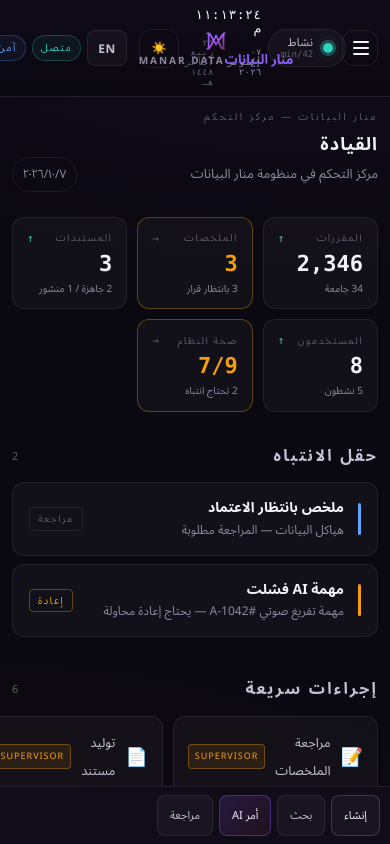
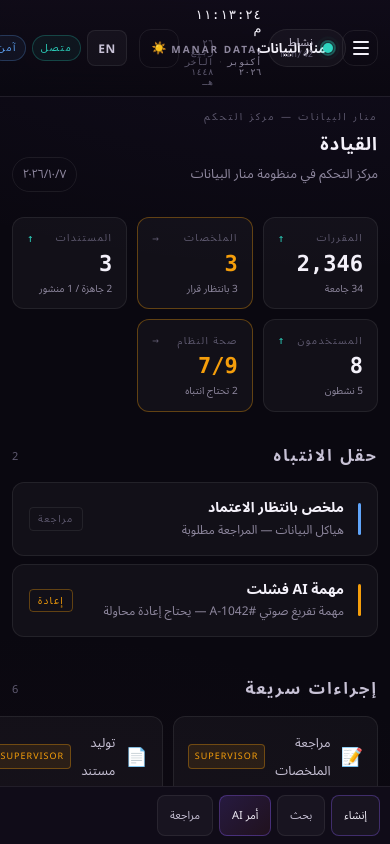
Before and after one commit to zwzz46324-hue/manar-command, a React (Vite) app: page / in a window 390 px wide. Built offline with nearby package versions, Linux system fonts and the light colour scheme.

Commit message:
MANAR COMMAND — Phase 51j: Brand names without logo (mobile)

```diff
--- a/src/design-system/tokens/mobile.css
+++ b/src/design-system/tokens/mobile.css
@@ -247,3 +247,46 @@
     display: none !important;
   }
 }
+
+/* ============================================
+   Phase 51j — الاسمين بدون شعار
+   ============================================ */
+@media (max-width: 767px) {
+  /* إخفاء الشعار البنفسجي */
+  .horizon-brand svg,
+  .horizon-brand > svg,
+  .horizon-brand img {
+    display: none !important;
+  }
+
+  /* الحاوية */
+  .horizon-brand {
+    display: flex !important;
+    flex-direction: row !important;
+    align-items: center !important;
+    gap: 4px !important;
+    padding: 0 !important;
+  }
+
+  /* الاسم العربي */
+  .horizon-brand .brand-text {
+    display: inline !important;
+    font-size: 11px !important;
+    font-weight: 700 !important;
+    white-space: nowrap !important;
+    color: var(--manar-text) !important;
+    line-height: 1 !important;
+  }
+
+  /* الاسم الإنجليزي */
+  .horizon-brand .brand-sub {
+    display: inline !important;
+    font-size: 9px !important;
+    font-weight: 500 !important;
+    white-space: nowrap !important;
+    color: var(--manar-muted) !important;
+    letter-spacing: 0.5px !important;
+    line-height: 1 !important;
+    margin-inline-start: 4px !important;
+  }
+}
```
